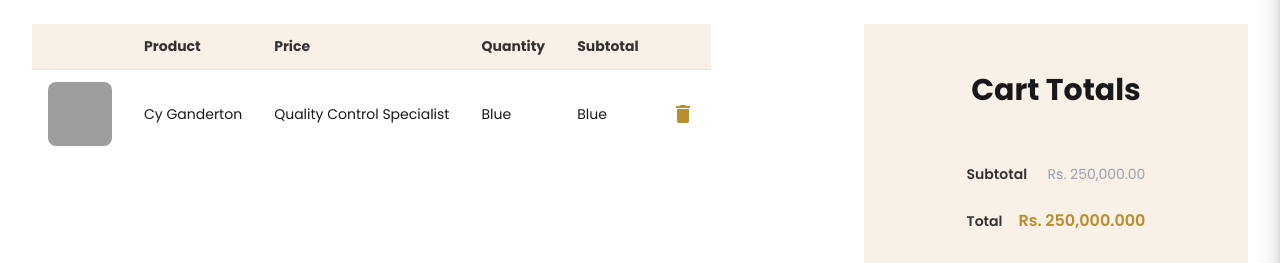
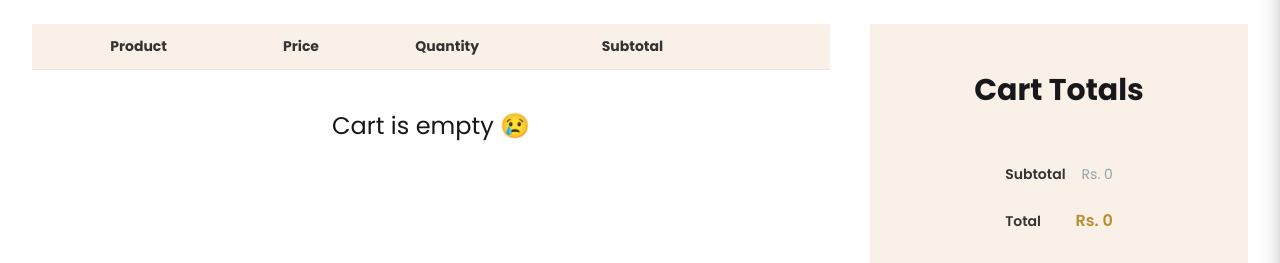
Before and after one commit to fardoush/furniture-app, a React (Vite) app: page /cart in a window 1280 px wide. Shown: the part 473-736 px from the top of the page. Built offline with nearby package versions, Linux system fonts and the light colour scheme; grey boxes are pictures that could not be loaded.

Commit message:
add to cart page functionality

```diff
--- a/src/Components/CartDrawer/CartDrawer.jsx
+++ b/src/Components/CartDrawer/CartDrawer.jsx
@@ -2,6 +2,7 @@ import { MessageSquareX, Trash2, X } from "lucide-react";
 import React, { useContext } from "react";
 import { CartContext } from "../../Provider/CartProvider";
 import { ToastContainer } from "react-toastify";
+import { Link } from "react-router";
 
 const CartDrawer = () => {
   const {
@@ -85,7 +86,7 @@ const CartDrawer = () => {
         </div>
         <div className="divider"></div>
         <div className="flex items-center justify-center gap-3  py-4 px-6">
-          <button className="btn btn-outline rounded-full px-6">Cart</button>
+          <Link to="/cart" className="btn btn-outline rounded-full px-6">Cart</Link>
           <button className="btn btn-outline rounded-full px-6">
             Checkout
           </button>
--- a/src/Pages/Cart/Cart.jsx
+++ b/src/Pages/Cart/Cart.jsx
@@ -1,15 +1,24 @@
-import React from "react";
+import React, { useContext } from "react";
 import { MdDelete } from "react-icons/md";
 import DefaultBanner from "../../Components/DefaultBanner/DefaultBanner";
+import { CartContext } from "../../Provider/CartProvider";
 
 const Cart = () => {
+  const {cartItem,handleRemoveFormCart} = useContext(CartContext);
+
+  const total = cartItem.reduce((sum, items) => sum + items.price * items.quantity,0);
+
+  const subtotal = total;
+  const shipping = 0;
+  const finalTotal = subtotal + shipping;
+
   return (
     <div className="">
         <DefaultBanner/>
         <div className="lg:container w-full mx-auto lg:py-20 md:py-12 py-10 md:px-8 px-5">
-      <div className="flex lg:flex-row flex-col justify-between gap-5">
-        <div className="overflow-x-auto ">
-          <table className="table">
+      <div className="flex lg:flex-row flex-col justify-center gap-5 lg:gap-10">
+        <div className=" w-full lg:w-2/3 overflow-x-auto ">
+          <table className="table w-full">
             {/* head */}
             <thead className="bg-[#F9F1E7] text-black capitalize">
               <tr>
@@ -23,26 +32,41 @@ const Cart = () => {
             </thead>
             <tbody>
               {/* row 1 */}
-              <tr className="hover:bg-[#FDF9F6]">
-                <th>
-                  {" "}
-                  <img
-                    src="https://ibb.co.com/99M0zdb3"
-                    alt=""
-                    className="object-cover w-16 h-16 rounded-lg"
-                  />
-                </th>
-                <td>Cy Ganderton</td>
-                <td>Quality Control Specialist</td>
-                <td>Blue</td>
-                <td>Blue</td>
+              {
+                cartItem.length > 0 ? (
+                  cartItem.map((cart) => (
+                  <tr className="hover:bg-[#FDF9F6]" key={cart.id}>
+                <td className="">
+                 <div className="bg-[#F9F1E7] rounded-lg w-16 h-16 flex items-center justify-center shrink-0">
+    <img
+      src={cart.image}
+      alt={cart.title}
+      className="object-cover w-full h-full rounded-md"
+    />
+  </div>
+                </td>
+                <td>{cart.title}</td>
+                <td>{cart.price}</td>
+                <td>{cart.quantity}</td>
+                <td>Rp.{(cart.price * cart.quantity)}</td>
                 <td>
-                  <MdDelete className="text-primary w-6 h-6" />
+                  <MdDelete  onClick={() => handleRemoveFormCart(cart.id)} className="text-primary w-6 h-6" />
                 </td>
               </tr>
+                ))
+                ) : (
+                  <tr>
+        <td colSpan="6" className="text-center py-10 text-2xl">
+          Cart is empty 😢
+        </td>
+      </tr>
+                )
+              }
             </tbody>
           </table>
         </div>
+
+
         {/* Total  */}
         <div className="card lg:w-96 w-full bg-[#F9F1E7] card-md rounded-none py-6">
           <div className="card-body flex flex-col justify-center items-center">
@@ -53,7 +77,7 @@ const Cart = () => {
           <div className="flex items-center gap-4">
             <span className="w-1/3 font-semibold text-black ">Subtotal</span>
             <div className="w-4/3 flex justify-end">
-                <span className="text-gray-400 text-[#9F9F9F]">Rs. 250,000.00</span>
+                <span className="text-gray-400 text-[#9F9F9F]">Rs. {subtotal}</span>
             </div>
           </div>
 
@@ -62,7 +86,7 @@ const Cart = () => {
             <span className="w-1/3 font-semibold text-black ">Total</span>
              <div className="w-4/3 flex justify-end">
                 <span className=" font-semibold text-primary text-base">
-                 Rs. 250,000.000
+                 Rs. {finalTotal}
                 </span>
              </div>
           </div>
```
